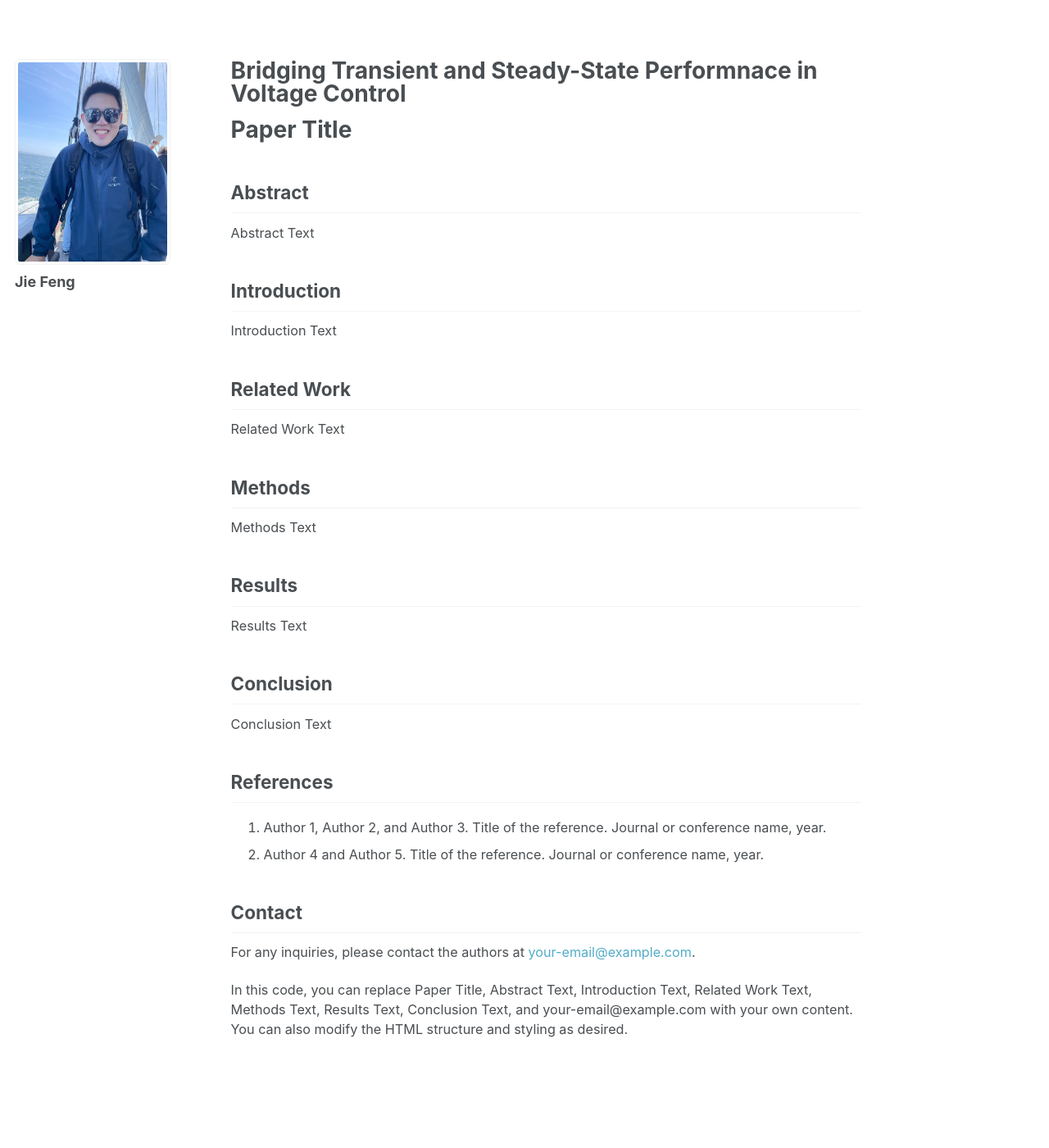
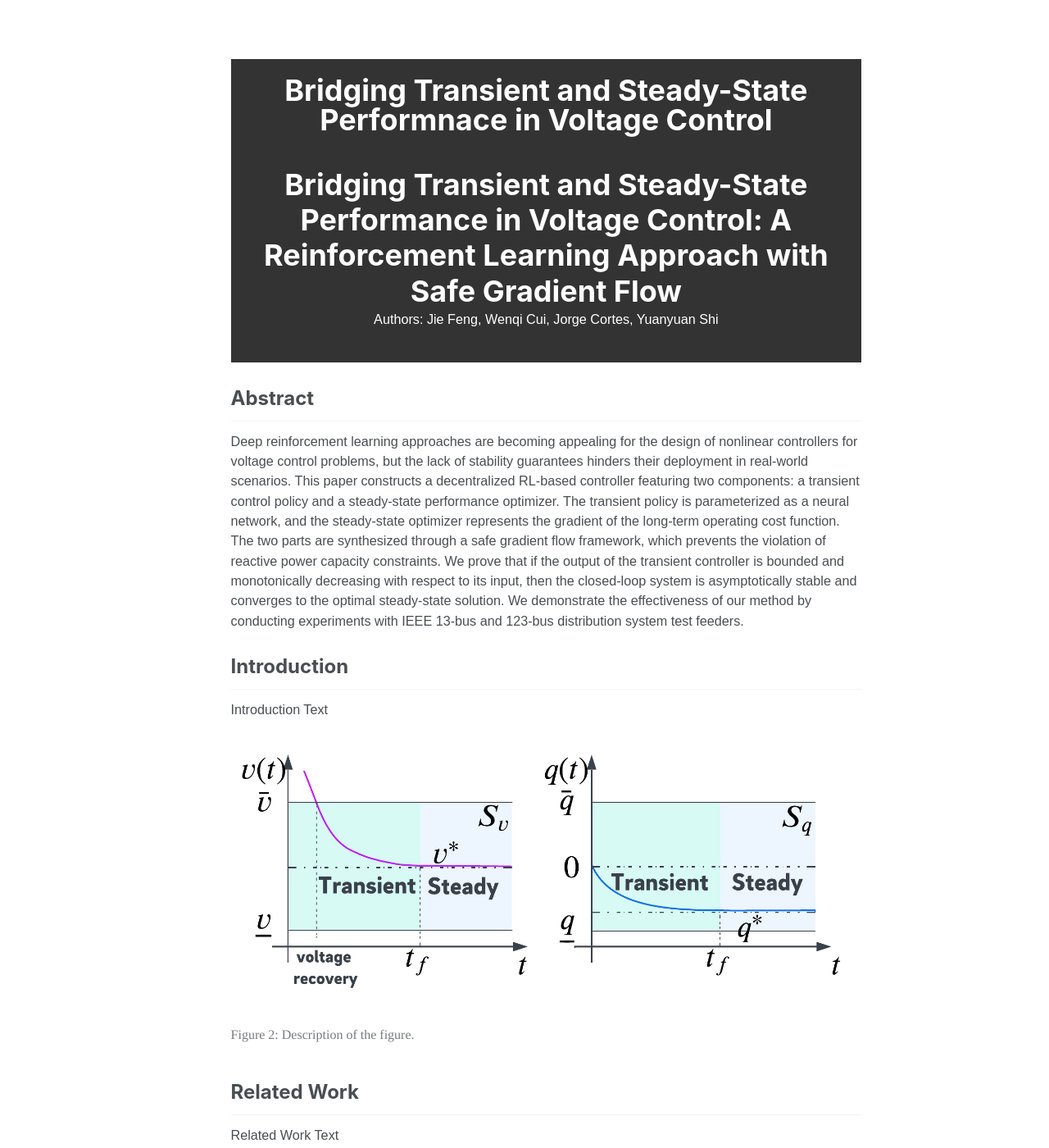
Before and after one commit to JieFeng-cse/JieFeng-cse.github.io, a Jekyll site: the page built from _pages/Transient-steady.md, in a window 1280 px wide and 1400 px high. Shown: the whole window at 82% size. Built offline with Jekyll 4.4.1, drawn with Linux system fonts in a browser that asks for light colours; some of the changed text lies outside the part shown.

Commit message:
try to build a new page for papers

```diff
--- a/_pages/Transient-steady.md
+++ b/_pages/Transient-steady.md
@@ -1,34 +1,82 @@
 ---
 title: "Bridging Transient and Steady-State Performnace in Voltage Control"
 permalink: /BTS/
-author_profile: true
+author_profile: false
 ---
 <html>
   <head>
     <meta charset="utf-8">
-    <title>Paper Title</title>
+    <title>Bridging Transient and Steady-State Performance in Voltage Control: A Reinforcement Learning Approach with Safe Gradient Flow</title>
+    <style>
+      body {
+        font-family: Arial, sans-serif;
+        margin: 0;
+        padding: 0;
+      }
+      header {
+        background-color: #333;
+        color: white;
+        text-align: center;
+        padding: 20px;
+      }
+      h1 {
+        margin: 0;
+        font-size: 36px;
+      }
+      h2 {
+        font-size: 24px;
+        margin-top: 30px;
+      }
+      p, ol {
+        font-size: 18px;
+        line-height: 1.5;
+      }
+      figure {
+        margin-top: 30px;
+        text-align: center;
+      }
+      img {
+        max-width: 100%;
+      }
+      figcaption {
+        font-size: 16px;
+        margin-top: 10px;
+        text-align: center;
+      }
+      footer {
+        background-color: #eee;
+        padding: 20px;
+        text-align: center;
+        font-size: 16px;
+      }
+    </style>
   </head>
   <body>
-    <h1>Paper Title</h1>
-    <h2>Abstract</h2>
-    <p>Abstract Text</p>
-    <h2>Introduction</h2>
-    <p>Introduction Text</p>
-    <h2>Related Work</h2>
-    <p>Related Work Text</p>
-    <h2>Methods</h2>
-    <p>Methods Text</p>
-    <h2>Results</h2>
-    <p>Results Text</p>
-    <h2>Conclusion</h2>
-    <p>Conclusion Text</p>
-    <h2>References</h2>
-    <ol>
-      <li>Author 1, Author 2, and Author 3. Title of the reference. Journal or conference name, year.</li>
-      <li>Author 4 and Author 5. Title of the reference. Journal or conference name, year.</li>
-    </ol>
-    <h2>Contact</h2>
-    <p>For any inquiries, please contact the authors at <a href="mailto:your-email@example.com">your-email@example.com</a>.</p>
+    <header>
+      <h1>Bridging Transient and Steady-State Performance in Voltage Control: A Reinforcement Learning Approach with Safe Gradient Flow</h1>
+      <p>Authors: Jie Feng, Wenqi Cui, Jorge Cortes, Yuanyuan Shi</p>
+    </header>
+    <div class="content">
+      <h2>Abstract</h2>
+      <p>Deep reinforcement learning approaches are becoming appealing for the design of nonlinear controllers for voltage control problems, but the lack of stability guarantees hinders their deployment in real-world scenarios. This paper constructs a decentralized RL-based controller featuring two components: a transient control policy and a steady-state performance optimizer. The transient policy is parameterized as a neural network, and the steady-state optimizer represents the gradient of the long-term operating cost function. The two parts are synthesized through a safe gradient flow framework, which prevents the violation of reactive power capacity constraints. We prove that if the output of the transient controller is bounded and monotonically decreasing with respect to its input, then the closed-loop system is asymptotically stable and converges to the optimal steady-state solution. We demonstrate the effectiveness of our method by conducting experiments with IEEE 13-bus and 123-bus distribution system test feeders.</p>
+      <h2>Introduction</h2>
+      <p>Introduction Text</p>
+      <figure>
+        <img src="/images/transient+steady.png" alt="Figure 1">
+        <figcaption>Figure 2: Description of the figure.</figcaption>
+      </figure>
+      <h2>Related Work</h2>
+      <p>Related Work Text</p>
+      <h2>Methods</h2>
+      <p>Methods Text</p>
+      <h2>Results</h2>
+      <p>Results Text</p>
+      <h2>Conclusion</h2>
+      <p>Conclusion Text</p>
+      <h2>References</h2>
+      <footer>
+        <p>Contact: <a href="mailto:jif005@ucsd.edu">jif005@ucsd.edu</a></p>
+      </footer>
+    </div>
   </body>
 </html>
-In this code, you can replace Paper Title, Abstract Text, Introduction Text, Related Work Text, Methods Text, Results Text, Conclusion Text, and your-email@example.com with your own content. You can also modify the HTML structure and styling as desired.
```
Also changed, not shown: images/3in1.png (added), images/Blank_diagram.png (added), images/transient+steady.png (added).
